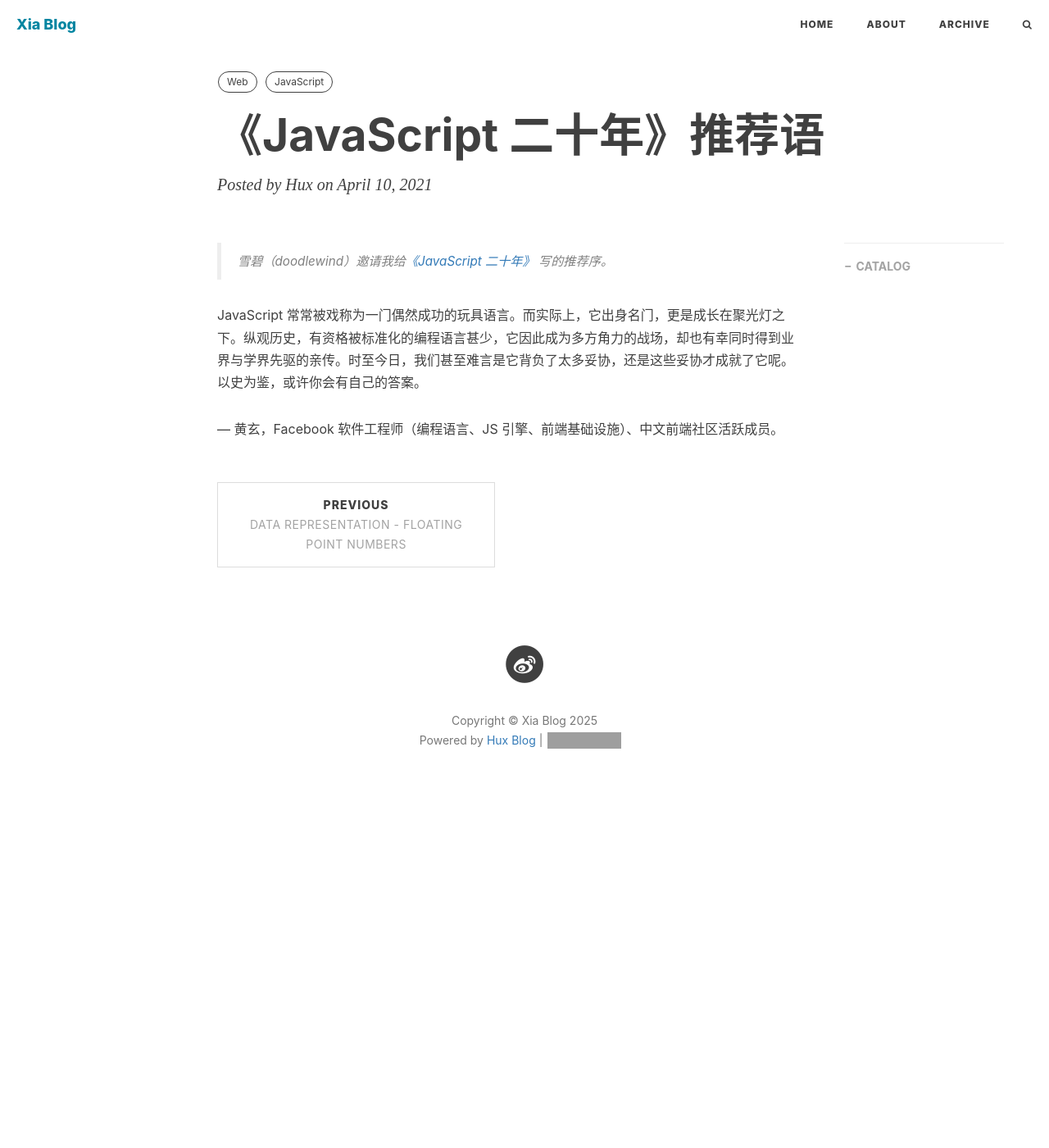
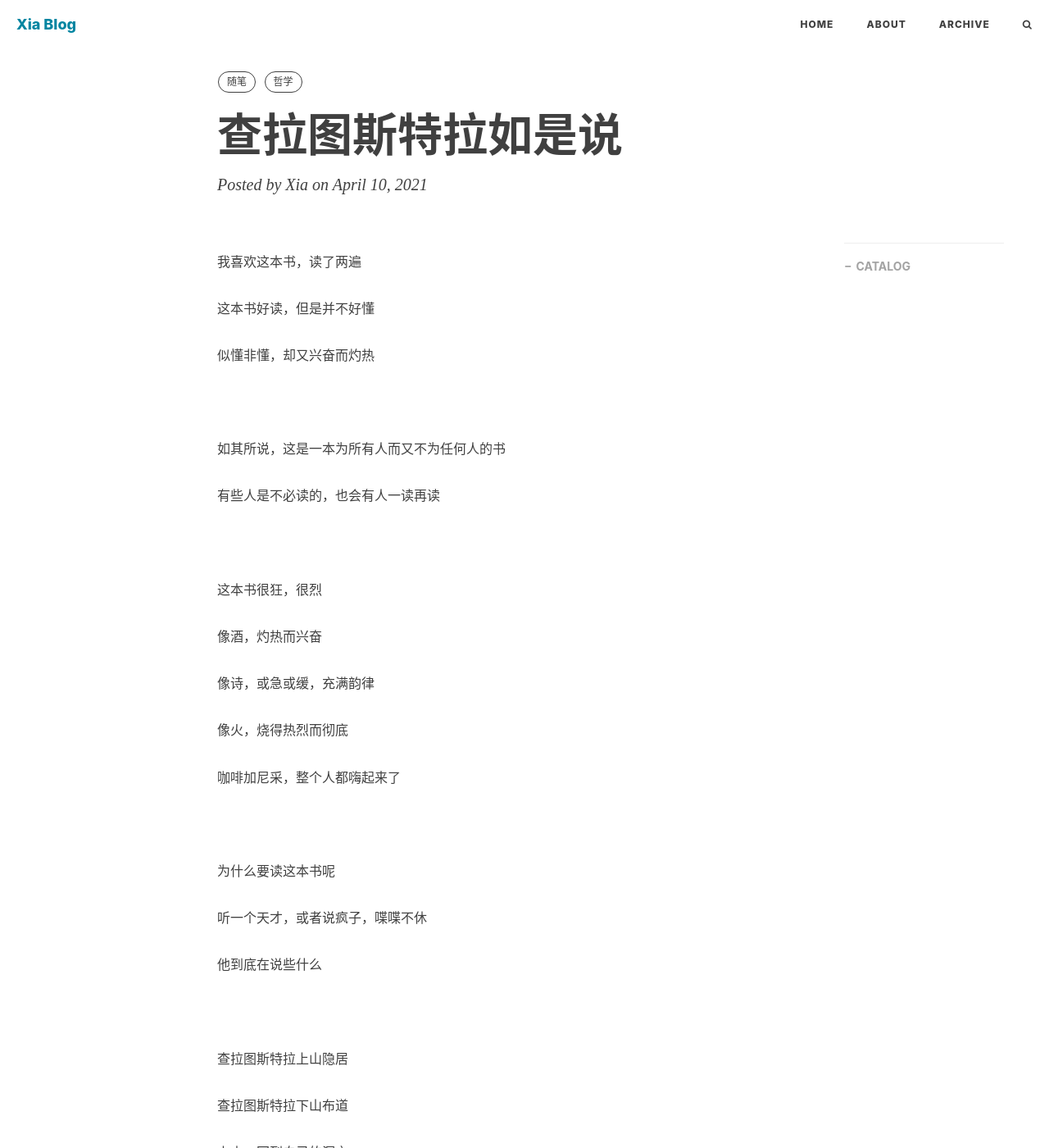
Before and after one commit to xiatour/xiatour.github.io, a Jekyll site: the page built from _posts/2021-04-10-js-20yrs-preface.md, in a window 1280 px wide and 1400 px high. Shown: the whole window at 82% size. Built offline with Jekyll 4.4.1, drawn with Linux system fonts in a browser that asks for light colours; nearby versions of some CDN libraries; comment, search, counter and statistics services are not loaded; some of the changed text lies outside the part shown; grey boxes are pictures that could not be loaded.

Commit message:
Update 2021-04-10-js-20yrs-preface.md

```diff
--- a/_posts/2021-04-10-js-20yrs-preface.md
+++ b/_posts/2021-04-10-js-20yrs-preface.md
@@ -1,16 +1,108 @@
 ---
 layout:       post
-title:        "《JavaScript 二十年》推荐语"
-author:       "Hux"
+title:        "查拉图斯特拉如是说"
+author:       "Xia"
 header-style: text
 catalog:      true
 tags:
-    - Web
-    - JavaScript
+    - 随笔
+    - 哲学
 ---
 
-> 雪碧（doodlewind）邀请我给[《JavaScript 二十年》](https://zhuanlan.zhihu.com/p/373065151) 写的推荐序。
 
-JavaScript 常常被戏称为一门偶然成功的玩具语言。而实际上，它出身名门，更是成长在聚光灯之下。纵观历史，有资格被标准化的编程语言甚少，它因此成为多方角力的战场，却也有幸同时得到业界与学界先驱的亲传。时至今日，我们甚至难言是它背负了太多妥协，还是这些妥协才成就了它呢。以史为鉴，或许你会有自己的答案。
 
-— 黄玄，Facebook 软件工程师（编程语言、JS 引擎、前端基础设施）、中文前端社区活跃成员。
+我喜欢这本书，读了两遍
+
+这本书好读，但是并不好懂
+
+似懂非懂，却又兴奋而灼热
+
+<br/>
+
+如其所说，这是一本为所有人而又不为任何人的书
+
+有些人是不必读的，也会有人一读再读
+
+<br/>
+
+这本书很狂，很烈
+
+像酒，灼热而兴奋
+
+像诗，或急或缓，充满韵律
+
+像火，烧得热烈而彻底
+
+咖啡加尼采，整个人都嗨起来了
+
+<br/>
+
+为什么要读这本书呢
+
+听一个天才，或者说疯子，喋喋不休
+
+他到底在说些什么
+
+<br/>
+
+查拉图斯特拉上山隐居
+
+查拉图斯特拉下山布道
+
+上山，回到自己的洞穴
+
+下山，走到人群中宣讲
+
+<br/>
+
+他宣讲超人、永恒轮回
+
+宣讲骆驼、狮子与孩子的精神
+
+他是疯狂的，也是理性的
+
+<br/>
+
+他描述一片奇异的风景
+
+山林和人群，超人和猪猡
+
+狂风和暴雨，闪电和雷鸣
+
+<br/>
+
+一切伟大与渺小
+
+一切理性与感伤
+
+天地、群山、万物
+
+<br/>
+
+穿过这一片奇异的风景
+
+也许荒诞，也许光怪陆离
+
+更多的是感叹，是折服
+
+<br/>
+
+合上书本，回归现实
+
+好像什么都没有发生
+
+但又好像已然历尽万象
+
+<br/>
+
+一场风雨之后
+
+根系深深扎进土里
+
+枝干奋力向上生长
+
+<br/>
+
+万物默然不语
+
+群山明亮而闪耀
```
